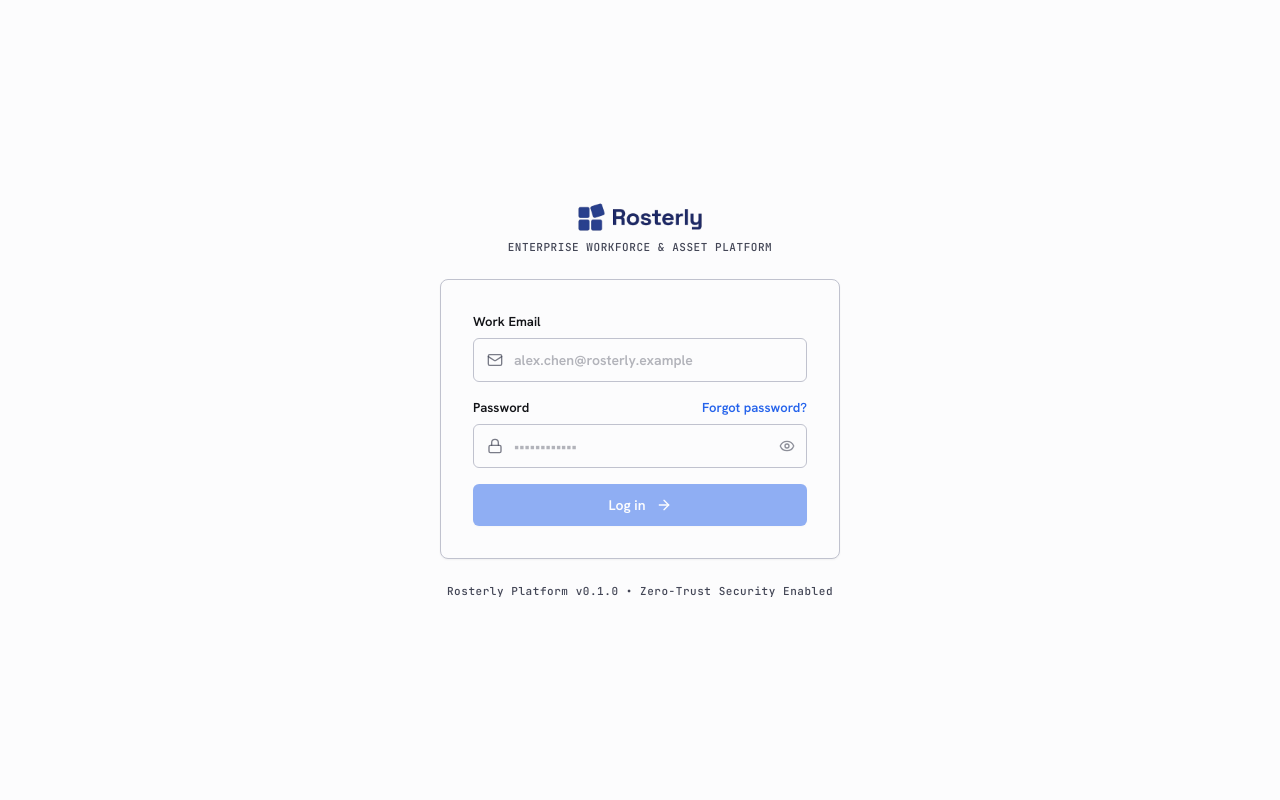
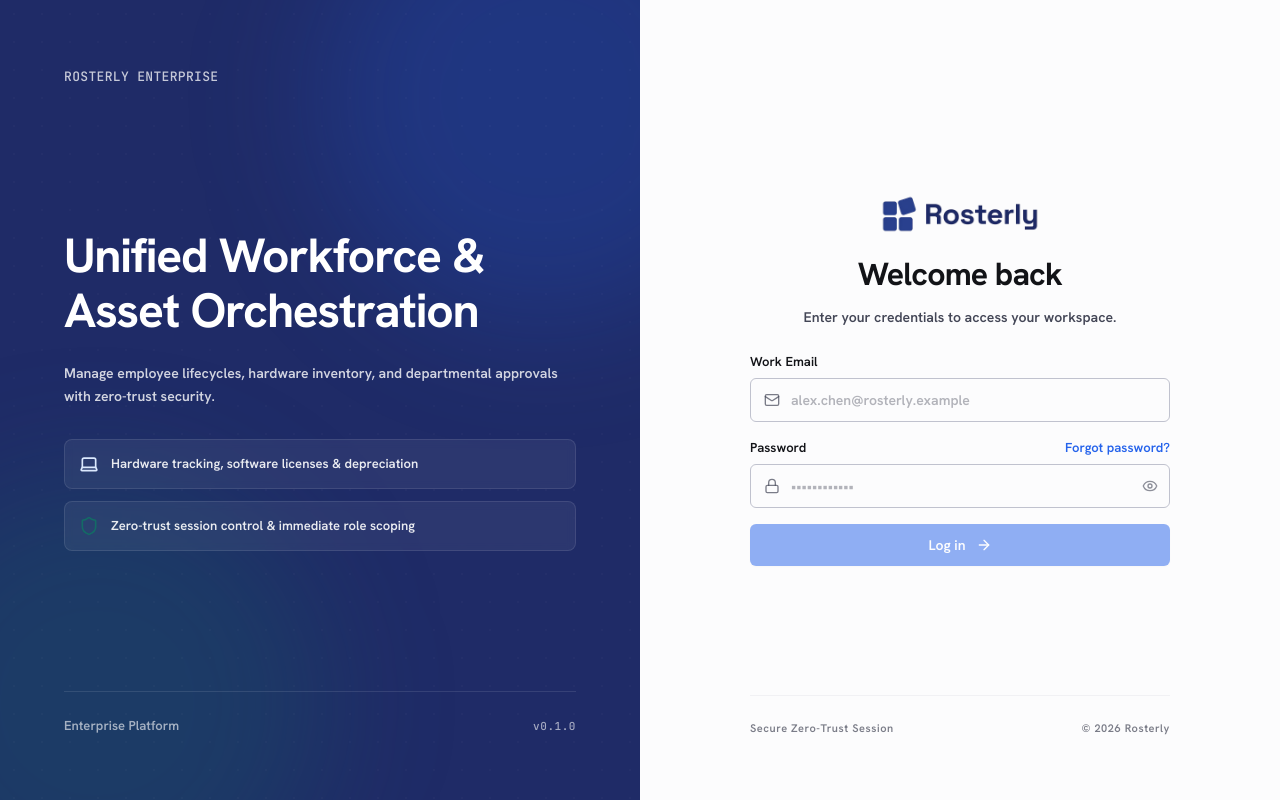
Before and after one commit to kk161205/Rosterly, a React (Vite) app in the folder frontend/: page /login in a window 1280 px wide. Built offline with nearby package versions, Linux system fonts and the light colour scheme; no server answers.

Commit message:
feat(auth): implement split-screen enterprise layout with brand hero showcase and centered auth container

```diff
--- a/frontend/src/pages/LoginPage.tsx
+++ b/frontend/src/pages/LoginPage.tsx
@@ -1,5 +1,6 @@
 import React, { useEffect } from 'react'
 import { useSearchParams } from 'react-router-dom'
+import { Laptop, Shield } from 'lucide-react'
 import { RosterlyLogo } from '@/components/common/RosterlyLogo'
 import { LoginForm } from '@/components/auth/LoginForm'
 import { MFAForm } from '@/components/auth/MFAForm'
@@ -40,17 +41,76 @@ export const LoginPage: React.FC = () => {
   }
 
   return (
-    <main className="min-h-screen w-full flex items-center justify-center bg-background p-4 sm:p-6 lg:p-8 font-sans selection:bg-accent-container selection:text-on-accent-container">
-      {/* Centered Login Container Card (Max-Width 400px per PRD §5.1) */}
-      <div className="w-full max-w-[400px] space-y-6">
-        {/* Rosterly Logo Header */}
-        <div className="text-center">
-          <RosterlyLogo size="md" showSubtitle />
+    <main className="min-h-screen w-full flex flex-col lg:flex-row bg-background font-sans selection:bg-accent-container selection:text-on-accent-container">
+      {/* ========================================================================= */}
+      {/* LEFT COLUMN: Deep Navy Brand Hero Panel (Clean & Minimal)                 */}
+      {/* ========================================================================= */}
+      <div className="hidden lg:flex flex-1 flex-col justify-between bg-primary p-12 xl:p-16 relative overflow-hidden text-on-primary select-none">
+        {/* Subtle Ambient Radial Glow Accents */}
+        <div className="absolute -top-32 -right-32 h-[450px] w-[450px] rounded-full bg-accent/20 blur-3xl pointer-events-none" />
+        <div className="absolute -bottom-32 -left-32 h-[450px] w-[450px] rounded-full bg-tertiary-container/25 blur-3xl pointer-events-none" />
+        <div className="absolute inset-0 bg-[radial-gradient(#ffffff0d_1px,transparent_1px)] [background-size:28px_28px] pointer-events-none opacity-40" />
+
+        {/* Top Minimal Brand Tag */}
+        <div className="relative z-10">
+          <span className="text-body-sm font-medium tracking-wide text-white/75 font-mono">
+            ROSTERLY ENTERPRISE
+          </span>
         </div>
 
-        {/* Card Surface Container */}
-        <div className="rounded-lg border border-outline-variant bg-surface p-6 sm:p-8 shadow-sm transition-all duration-200">
+        {/* Central Hero Showcase */}
+        <div className="relative z-10 my-auto max-w-lg space-y-6">
+          <h2 className="text-display-lg font-bold tracking-tight text-white leading-[1.15]">
+            Unified Workforce & Asset Orchestration
+          </h2>
+          <p className="text-body-md text-white/80 leading-relaxed">
+            Manage employee lifecycles, hardware inventory, and departmental approvals with zero-trust security.
+          </p>
+
+          <div className="pt-2 flex flex-col gap-3">
+            <div className="flex items-center gap-3 p-3.5 rounded-lg bg-white/[0.06] border border-white/10 backdrop-blur-sm">
+              <Laptop className="h-5 w-5 text-accent-container shrink-0" />
+              <span className="text-body-sm text-white/90 font-medium">
+                Hardware tracking, software licenses & depreciation
+              </span>
+            </div>
+            <div className="flex items-center gap-3 p-3.5 rounded-lg bg-white/[0.06] border border-white/10 backdrop-blur-sm">
+              <Shield className="h-5 w-5 text-tertiary-container shrink-0" />
+              <span className="text-body-sm text-white/90 font-medium">
+                Zero-trust session control & immediate role scoping
+              </span>
+            </div>
+          </div>
+        </div>
+
+        {/* Bottom Minimal Info */}
+        <div className="relative z-10 pt-6 border-t border-white/10 flex items-center justify-between text-body-sm text-white/60">
+          <span>Enterprise Platform</span>
+          <span className="font-mono text-label-caps">v0.1.0</span>
+        </div>
+      </div>
+
+      {/* ========================================================================= */}
+      {/* RIGHT COLUMN: Clean, Focused Authentication Container (Centered)          */}
+      {/* ========================================================================= */}
+      <div className="flex-1 flex flex-col justify-between items-center p-6 sm:p-10 lg:p-12 xl:p-16 w-full lg:w-[48%] xl:w-[45%] bg-background">
+        {/* Top spacer to balance vertical alignment */}
+        <div className="w-full" />
+
+        {/* Center Main Form Box */}
+        <div className="w-full max-w-[420px] my-auto py-6">
           {currentStep === 'login' && (
+            <div className="space-y-6">
+              <div className="flex flex-col items-center text-center space-y-3 mb-2">
+                <RosterlyLogo size="lg" align="center" className="mb-2" />
+                <h1 className="text-headline-lg font-bold text-on-surface tracking-tight">
+                  Welcome back
+                </h1>
+                <p className="text-body-md text-on-surface-variant">
+                  Enter your credentials to access your workspace.
+                </p>
+              </div>
+
               <LoginForm
                 onSubmit={handleLoginSubmit}
                 onForgotPasswordClick={() => {
@@ -60,9 +120,15 @@ export const LoginPage: React.FC = () => {
                 isLoading={isLoading}
                 errorMessage={errorMessage}
               />
+            </div>
           )}
 
           {currentStep === 'mfa' && mfaSessionId && (
+            <div className="space-y-6">
+              <div className="flex justify-center mb-2">
+                <RosterlyLogo size="md" align="center" />
+              </div>
+              <div className="rounded-xl border border-outline-variant/60 bg-surface-container-lowest p-6 sm:p-8 shadow-sm">
                 <MFAForm
                   mfaSessionId={mfaSessionId}
                   onSubmit={handleMfaSubmit}
@@ -70,18 +136,32 @@ export const LoginPage: React.FC = () => {
                   isLoading={isLoading}
                   errorMessage={errorMessage}
                 />
+              </div>
+            </div>
           )}
 
           {currentStep === 'forgot-password' && (
+            <div className="space-y-6">
+              <div className="flex justify-center mb-2">
+                <RosterlyLogo size="md" align="center" />
+              </div>
+              <div className="rounded-xl border border-outline-variant/60 bg-surface-container-lowest p-6 sm:p-8 shadow-sm">
                 <ForgotPasswordForm
                   onSubmit={handleForgotPasswordSubmit}
                   onBackToLogin={handleBackToLogin}
                   isLoading={isLoading}
                   errorMessage={errorMessage}
                 />
+              </div>
+            </div>
           )}
 
           {currentStep === 'reset-password' && (
+            <div className="space-y-6">
+              <div className="flex justify-center mb-2">
+                <RosterlyLogo size="md" align="center" />
+              </div>
+              <div className="rounded-xl border border-outline-variant/60 bg-surface-container-lowest p-6 sm:p-8 shadow-sm">
                 <ResetPasswordForm
                   token={resetToken || ''}
                   onSubmit={handleResetPasswordSubmit}
@@ -89,22 +169,30 @@ export const LoginPage: React.FC = () => {
                   isLoading={isLoading}
                   errorMessage={errorMessage}
                 />
+              </div>
+            </div>
           )}
 
           {currentStep === 'lockout' && (
+            <div className="space-y-6">
+              <div className="flex justify-center mb-2">
+                <RosterlyLogo size="md" align="center" />
+              </div>
+              <div className="rounded-xl border border-error/20 bg-surface-container-lowest p-6 sm:p-8 shadow-sm">
                 <AccountLockoutNotice
                   remainingSeconds={remainingLockoutSeconds}
                   onLockoutExpired={handleLockoutExpired}
                   onBackToLogin={handleBackToLogin}
                 />
+              </div>
+            </div>
           )}
         </div>
 
-        {/* Security & System Info Footer */}
-        <footer className="text-center space-y-1">
-          <p className="text-label-caps text-on-surface-variant font-mono">
-            Rosterly Platform v0.1.0 • Zero-Trust Security Enabled
-          </p>
+        {/* Minimal Footer */}
+        <footer className="w-full max-w-[420px] pt-6 border-t border-outline-variant/20 flex items-center justify-between text-on-surface-variant/70 text-body-sm">
+          <span className="text-label-caps">Secure Zero-Trust Session</span>
+          <span className="text-label-caps">© 2026 Rosterly</span>
         </footer>
       </div>
     </main>
```
Lines whose indentation alone changed are shown as unchanged.
